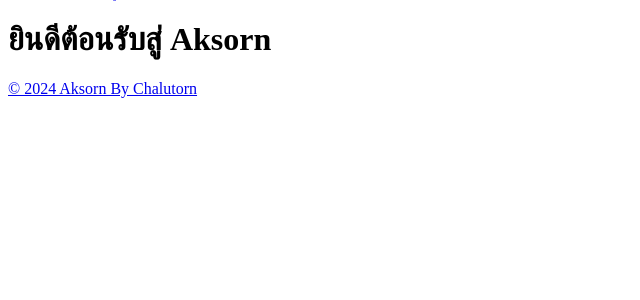
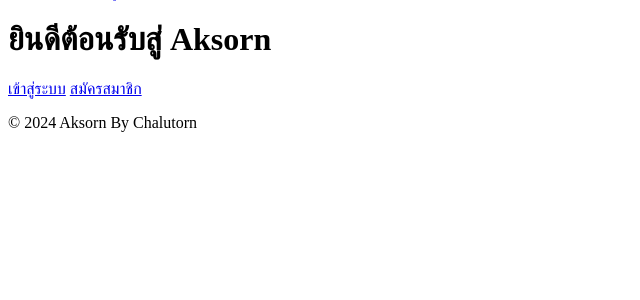
Before and after one commit to topchaluntron/Aksorn, a Flask app: page / in a window 1280 px wide. Shown: the part 44-344 px from the top of the page, without its empty margins (0-640 px from the left). Run offline with Flask 3, Linux system fonts and the light colour scheme; parts of the project's set-up code (start-up, migrations or seed data) failed here and were passed over.

Commit message:
index.html fix

```diff
--- a/templates/index.html
+++ b/templates/index.html
@@ -2,6 +2,11 @@
 {%block title %}Home{% endblock %}
 
 {% block content %}
-<h1>ยินดีต้อนรับสู่ Aksorn</h1>
-<a href="{{ url_for('app_routes.index')}}"
+<div class = "contaiiner">
+    <h1>ยินดีต้อนรับสู่ Aksorn</h1>
+    <div class="buttons">
+        <a href="{{ url_for('main.login') }}" class="btn">เข้าสู่ระบบ</a>
+        <a href="{{ url_for('main.register') }}" class="btn">สมัครสมาชิก</a>
+    </div>
+</div>
 {% endblock %}
```
